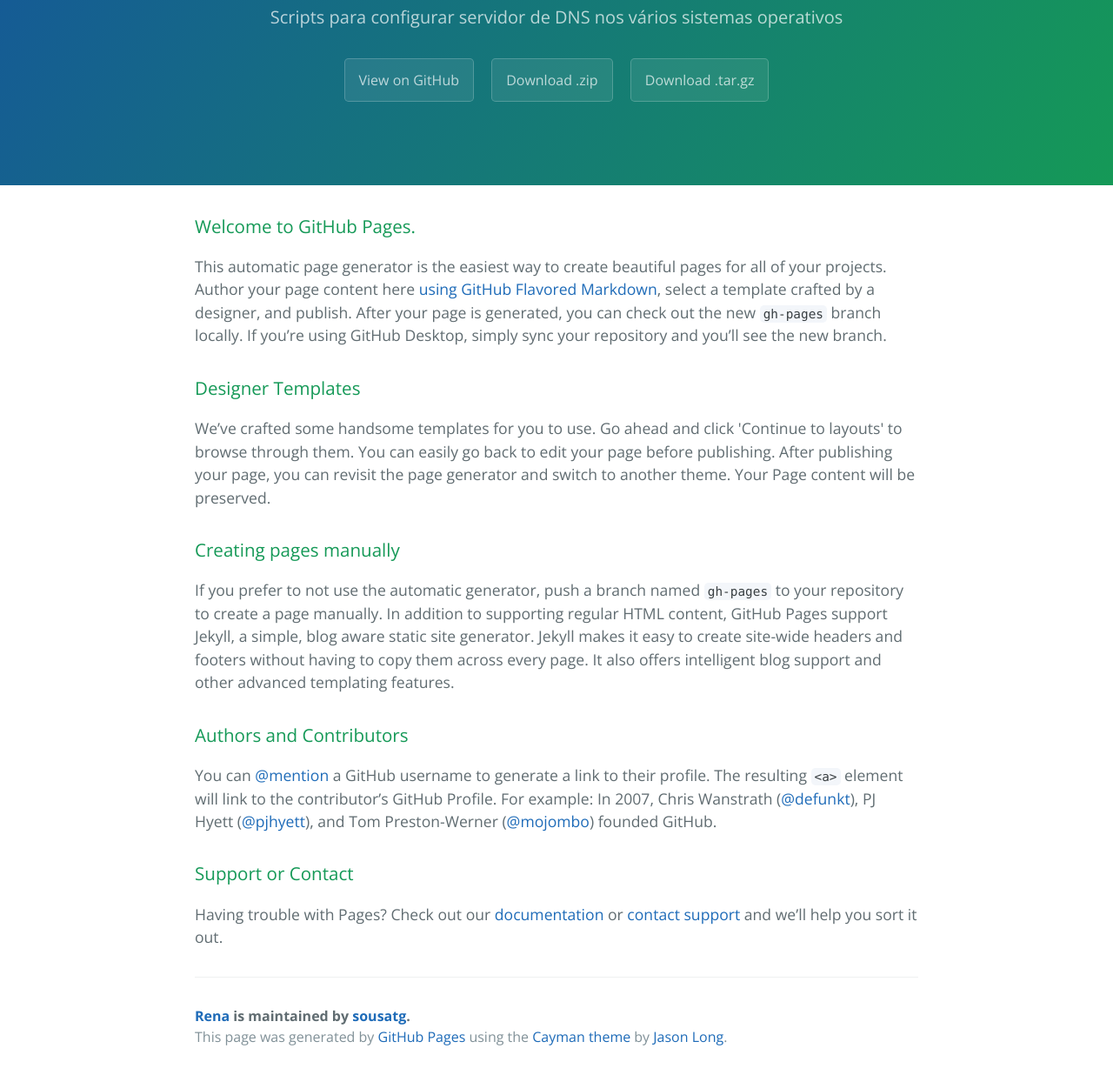
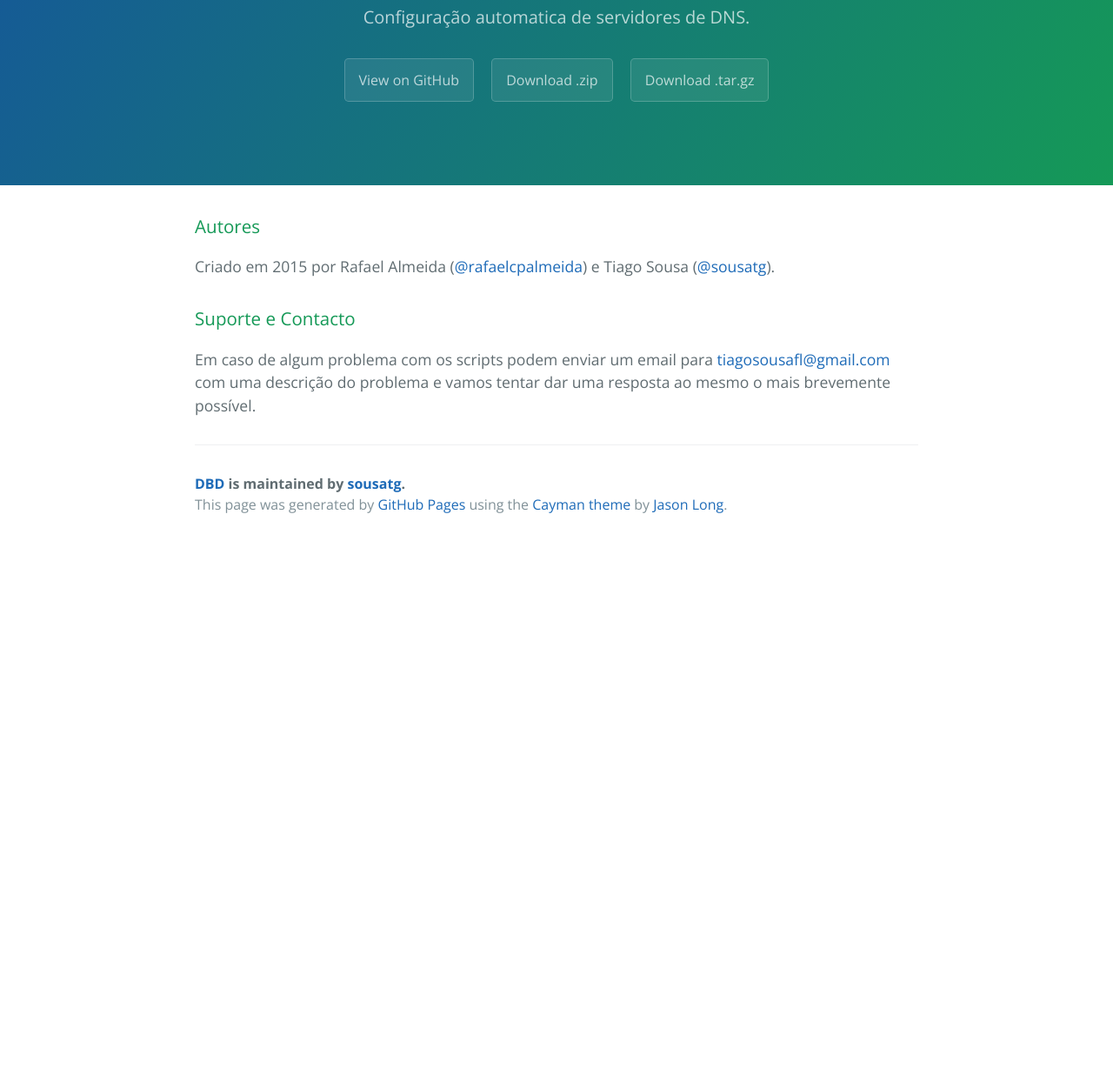
Before and after one commit to sousatg-old/dbd, a plain HTML site: page index.html in a window 1280 px wide. Shown: the part 170-1406 px from the top of the page at 87% size. After the commit the page ends 800 px from the top, so only its background shows below. Drawn offline with nearby package versions, Linux system fonts and the light colour scheme.

```diff
--- a/index.html
+++ b/index.html
@@ -2,7 +2,7 @@
 <html lang="en-us">
   <head>
     <meta charset="UTF-8">
-    <title>Rena by sousatg</title>
+    <title>DBD by sousatg</title>
     <meta name="viewport" content="width=device-width, initial-scale=1">
     <link rel="stylesheet" type="text/css" href="stylesheets/normalize.css" media="screen">
     <link href='https://fonts.googleapis.com/css?family=Open+Sans:400,700' rel='stylesheet' type='text/css'>
@@ -11,41 +11,26 @@
   </head>
   <body>
     <section class="page-header">
-      <h1 class="project-name">Rena</h1>
-      <h2 class="project-tagline">Scripts para configurar servidor de DNS nos vários sistemas operativos</h2>
-      <a href="https://github.com/sousatg/auto-dns-config" class="btn">View on GitHub</a>
-      <a href="https://github.com/sousatg/auto-dns-config/zipball/master" class="btn">Download .zip</a>
-      <a href="https://github.com/sousatg/auto-dns-config/tarball/master" class="btn">Download .tar.gz</a>
+      <h1 class="project-name">DBD</h1>
+      <h2 class="project-tagline">Configuração automatica de servidores de DNS.</h2>
+      <a href="https://github.com/sousatg/dbd" class="btn">View on GitHub</a>
+      <a href="https://github.com/sousatg/dbd/zipball/master" class="btn">Download .zip</a>
+      <a href="https://github.com/sousatg/dbd/tarball/master" class="btn">Download .tar.gz</a>
     </section>
 
     <section class="main-content">
       <h3>
-<a id="welcome-to-github-pages" class="anchor" href="#welcome-to-github-pages" aria-hidden="true"><span class="octicon octicon-link"></span></a>Welcome to GitHub Pages.</h3>
+<a id="autores" class="anchor" href="#autores" aria-hidden="true"><span class="octicon octicon-link"></span></a>Autores</h3>
 
-<p>This automatic page generator is the easiest way to create beautiful pages for all of your projects. Author your page content here <a href="https://guides.github.com/features/mastering-markdown/">using GitHub Flavored Markdown</a>, select a template crafted by a designer, and publish. After your page is generated, you can check out the new <code>gh-pages</code> branch locally. If you’re using GitHub Desktop, simply sync your repository and you’ll see the new branch.</p>
+<p>Criado em 2015 por Rafael Almeida (<a href="https://github.com/rafaelcpalmeida" class="user-mention">@rafaelcpalmeida</a>) e Tiago Sousa (<a href="https://github.com/sousatg" class="user-mention">@sousatg</a>).</p>
 
 <h3>
-<a id="designer-templates" class="anchor" href="#designer-templates" aria-hidden="true"><span class="octicon octicon-link"></span></a>Designer Templates</h3>
+<a id="suporte-e-contacto" class="anchor" href="#suporte-e-contacto" aria-hidden="true"><span class="octicon octicon-link"></span></a>Suporte e Contacto</h3>
 
-<p>We’ve crafted some handsome templates for you to use. Go ahead and click 'Continue to layouts' to browse through them. You can easily go back to edit your page before publishing. After publishing your page, you can revisit the page generator and switch to another theme. Your Page content will be preserved.</p>
-
-<h3>
-<a id="creating-pages-manually" class="anchor" href="#creating-pages-manually" aria-hidden="true"><span class="octicon octicon-link"></span></a>Creating pages manually</h3>
-
-<p>If you prefer to not use the automatic generator, push a branch named <code>gh-pages</code> to your repository to create a page manually. In addition to supporting regular HTML content, GitHub Pages support Jekyll, a simple, blog aware static site generator. Jekyll makes it easy to create site-wide headers and footers without having to copy them across every page. It also offers intelligent blog support and other advanced templating features.</p>
-
-<h3>
-<a id="authors-and-contributors" class="anchor" href="#authors-and-contributors" aria-hidden="true"><span class="octicon octicon-link"></span></a>Authors and Contributors</h3>
-
-<p>You can <a href="https://github.com/blog/821" class="user-mention">@mention</a> a GitHub username to generate a link to their profile. The resulting <code>&lt;a&gt;</code> element will link to the contributor’s GitHub Profile. For example: In 2007, Chris Wanstrath (<a href="https://github.com/defunkt" class="user-mention">@defunkt</a>), PJ Hyett (<a href="https://github.com/pjhyett" class="user-mention">@pjhyett</a>), and Tom Preston-Werner (<a href="https://github.com/mojombo" class="user-mention">@mojombo</a>) founded GitHub.</p>
-
-<h3>
-<a id="support-or-contact" class="anchor" href="#support-or-contact" aria-hidden="true"><span class="octicon octicon-link"></span></a>Support or Contact</h3>
-
-<p>Having trouble with Pages? Check out our <a href="https://help.github.com/pages">documentation</a> or <a href="https://github.com/contact">contact support</a> and we’ll help you sort it out.</p>
+<p>Em caso de algum problema com os scripts podem enviar um email para <a href="mailto:tiagosousafl@gmail.com">tiagosousafl@gmail.com</a> com uma descrição do problema e vamos tentar dar uma resposta ao mesmo o mais brevemente possível.</p>
 
       <footer class="site-footer">
-        <span class="site-footer-owner"><a href="https://github.com/sousatg/auto-dns-config">Rena</a> is maintained by <a href="https://github.com/sousatg">sousatg</a>.</span>
+        <span class="site-footer-owner"><a href="https://github.com/sousatg/dbd">DBD</a> is maintained by <a href="https://github.com/sousatg">sousatg</a>.</span>
 
         <span class="site-footer-credits">This page was generated by <a href="https://pages.github.com">GitHub Pages</a> using the <a href="https://github.com/jasonlong/cayman-theme">Cayman theme</a> by <a href="https://twitter.com/jasonlong">Jason Long</a>.</span>
       </footer>
```
Also changed, not shown: params.json (+1 -1 lines).
